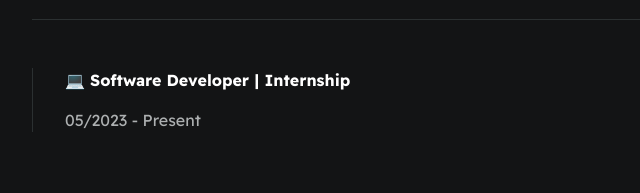
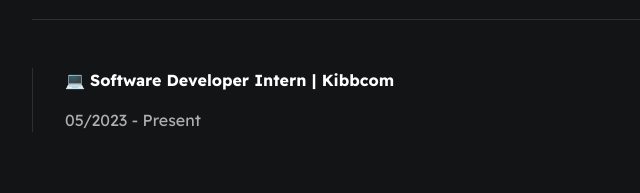
Before and after one commit to Achalmahale/achalmahale.in, a plain HTML site: page index.html in a window 1280 px wide. Shown: the part 1355-1548 px from the top of the page, 274-914 px from the left. Drawn offline with Linux system fonts and the light colour scheme.

Commit message:
added work with name

```diff
--- a/index.html
+++ b/index.html
@@ -89,7 +89,7 @@
 
                 <div class="line-break"></div>
                 <div class="card--work-history">
-                    <strong>💻 Software Developer | Internship</strong>
+                    <strong>💻 Software Developer Intern | Kibbcom </strong>
                     <p>05/2023 - Present</p>
                     </ul>
                 </div>
```
